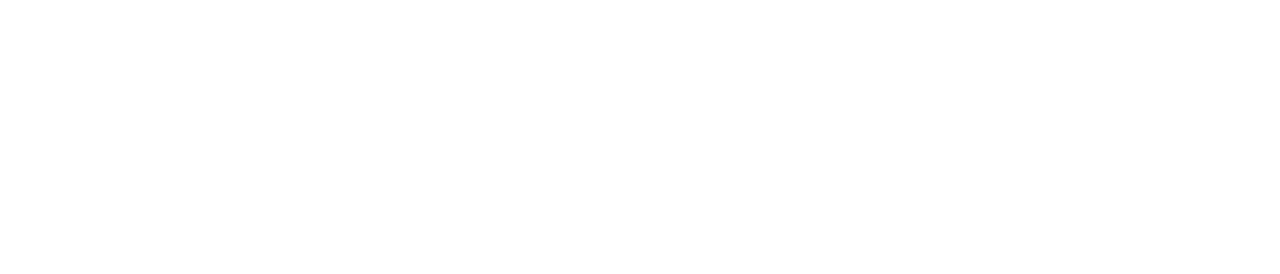
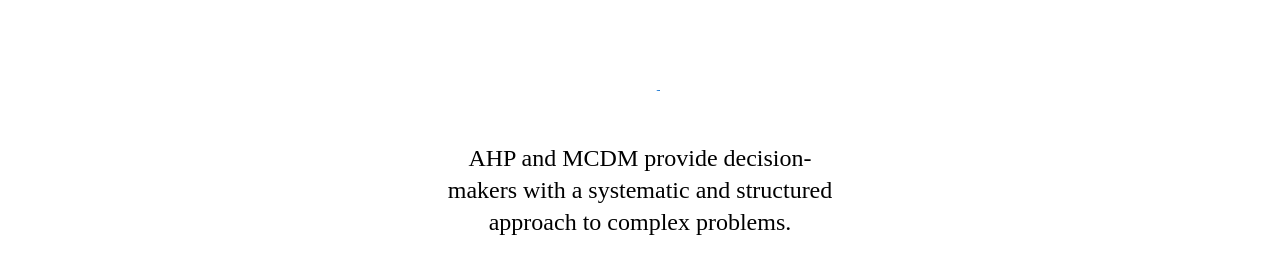
Before and after one commit to sukhmeetbawa/Awesome-AHP, a React (Vite) app in the folder frontend/: page / in a window 1280 px wide. Both pictures are taken after a click on the button "NEXT". Shown: the part 286-560 px from the top of the page. Built offline with nearby package versions, Linux system fonts and the light colour scheme; no server answers; a web font is replaced by a local one.

Commit message:
Add response page instead of using Form parent component

```diff
--- a/frontend/src/pages/Form.tsx
+++ b/frontend/src/pages/Form.tsx
@@ -1,11 +1,9 @@
 import { Step, StepLabel, Stepper } from "@mui/material";
-import axios from "axios";
-import { useEffect, useState } from "react";
-import { useCookies } from "react-cookie";
-import { parseAHPData } from "../utils/parseAHPData";
+import { useState } from "react";
 import AlternativeForm from "./Form/AlternativeForm";
 import BasicForm from "./Form/BasicForm";
 import CriteriaForm from "./Form/CriteriaForm";
+import Response from "./Form/Response";
 import Result from "./Form/Result";
 
 const Form = () => {
@@ -36,54 +34,12 @@ const Form = () => {
     //Step Counter
     const [step, setStep] = useState(1);
 
-    //API
-    const apiKey = useCookies(["api_key"]);
-    const apiUrl = import.meta.env.VITE_API_URL;
-
     //Functions
     const nextStep: () => void = () => {
         setStep(step + 1);
     };
 
-    useEffect(() => {
-        if (step === 2) getMatrices();
-    }, [step]);
-
-    const getMatrices = async () => {
-        try {
-            console.log(
-                `Sending request to API with criteria ${criteria} and alternatives ${alternatives} `,
-            );
-            const response = await axios.post<string>(
-                apiUrl || "http://localhost:5000" + "/open_ai_api",
-                {
-                    criterias: criteria.join(","),
-                    alternatives: alternatives.join(","),
-                    usecase: usecase,
-                    apikey: apiKey[0].api_key,
-                },
-                {
-                    headers: {
-                        "Content-Type": "application/json",
-                    },
-                },
-            );
-
-            console.log(response.data);
-            // const regex = /\{[\s\S]*\}$/;
-            const { criteriaMatrix, alternativeMatrices } = parseAHPData(
-                JSON.stringify(response.data),
-            );
-            setCriteriaMatrix(criteriaMatrix);
-            setAlternativeMatrices(alternativeMatrices);
-            console.log("Matrices recieved from API");
-            nextStep();
-        } catch (error) {
-            console.error("Error handling button press:", error);
-        }
-    };
-
-    //Renderingd
+    //Rendering
     return (
         <>
             <Stepper activeStep={step - 1} alternativeLabel>
@@ -100,6 +56,16 @@ const Form = () => {
                     setCriteria={setCriteria}
                     setAlternatives={setAlternatives}
                     setUsecase={setUsecase}
+                />
+            )}
+            {step == 2 && (
+                <Response
+                    criteria={criteria}
+                    alternatives={alternatives}
+                    usecase={usecase}
+                    setCriteriaMatrix={setCriteriaMatrix}
+                    setAlternativeMatrices={setAlternativeMatrices}
+                    nextStep={nextStep}
                 />
             )}
 
--- /dev/null
+++ b/frontend/src/pages/Form/Response.tsx
@@ -0,0 +1,150 @@
+import { Box, CircularProgress, Stack, Typography } from "@mui/material";
+import React, { useEffect, useState } from "react";
+import { useCookies } from "react-cookie";
+import { parseAHPData } from "../../utils/parseAHPData";
+
+interface ResponseProps {
+    criteria: string[];
+    alternatives: string[];
+    usecase: string;
+    setCriteriaMatrix: (criteriaMatrix: number[][]) => void;
+    setAlternativeMatrices: (alternativeMatrices: number[][][]) => void;
+    nextStep: () => void;
+}
+
+const Response: React.FC<ResponseProps> = ({
+    criteria,
+    alternatives,
+    usecase,
+    setCriteriaMatrix,
+    setAlternativeMatrices,
+    nextStep,
+}) => {
+    const apiKey = useCookies(["api_key"]);
+    const apiUrl = import.meta.env.VITE_API_URL;
+
+    const [randomFact, setRandomFact] = useState<string>("");
+
+    const getMatrices = async () => {
+        try {
+            console.log(
+                `Sending request to API with criteria ${criteria} and alternatives ${alternatives} `,
+            );
+            // const response = await axios.post<string>(
+            //     apiUrl || "http://localhost:5000" + "/open_ai_api",
+            //     {
+            //         criterias: criteria.join(","),
+            //         alternatives: alternatives.join(","),
+            //         usecase: usecase,
+            //         apikey: apiKey[0].api_key,
+            //     },
+            //     {
+            //         headers: {
+            //             "Content-Type": "application/json",
+            //         },
+            //     },
+            // );
+
+            // const data = response.data;
+            const data = {
+                criteria_comparison: {
+                    Safety: [1, 3, 5],
+                    Comfort: [1 / 3, 1, 3],
+                    Speed: [1 / 5, 1 / 3, 1],
+                },
+                alternative_comparison: {
+                    "Criterion Safety": {
+                        Mercedes: [1, 3, 5],
+                        BMW: [1 / 3, 1, 3],
+                        Audi: [1 / 5, 1 / 3, 1],
+                    },
+                    "Criterion Comfort": {
+                        Mercedes: [1, 2, 4],
+                        BMW: [1 / 2, 1, 2],
+                        Audi: [1 / 4, 1 / 2, 1],
+                    },
+                    "Criterion Speed": {
+                        Mercedes: [1, 1 / 3, 1 / 5],
+                        BMW: [3, 1, 1 / 3],
+                        Audi: [5, 3, 1],
+                    },
+                },
+            };
+
+            console.log(data);
+            // const regex = /\{[\s\S]*\}$/;
+            const { criteriaMatrix, alternativeMatrices } = parseAHPData(
+                JSON.stringify(data),
+            );
+            setCriteriaMatrix(criteriaMatrix);
+            setAlternativeMatrices(alternativeMatrices);
+
+            console.log("Matrices recieved from API");
+
+            setTimeout(() => {
+                nextStep();
+            }, 10000);
+        } catch (error) {
+            console.error("Error handling button press:", error);
+        }
+    };
+
+    const Facts: string[] = [
+        "AHP is a decision-making technique developed by Thomas Saaty in the 1970s.",
+        "AHP is used to prioritize and make decisions in complex, multi-criteria situations.",
+        "AHP uses pairwise comparisons to determine the relative importance of criteria and alternatives.",
+        "AHP is widely applied in fields like project management, finance, and healthcare.",
+        "Consistency in judgments is crucial in AHP to ensure reliable results.",
+        "MCDM is a broader field that includes AHP and other methods for multi-criteria decision analysis.",
+        "MCDM methods help decision-makers consider multiple criteria and conflicting objectives.",
+        "TOPSIS (Technique for Order Preference by Similarity to Ideal Solution) is a popular MCDM method.",
+        "ELECTRE (Elimination Et Choix Traduisant la Realité) is another MCDM technique for sorting alternatives.",
+        "Promethee is a MCDM method that ranks alternatives based on preference functions.",
+        "AHP and MCDM can be applied to various decision scenarios, such as supplier selection and product design.",
+        "MCDM aids in choosing the most suitable alternative when there are trade-offs between criteria.",
+        "AHP and MCDM provide decision-makers with a systematic and structured approach to complex problems.",
+        "In AHP, the eigenvalue method is used to calculate the principal eigenvector for weight determination.",
+        "Sensitivity analysis is performed in AHP and MCDM to assess the robustness of the chosen solution.",
+    ];
+
+    useEffect(() => {
+        getMatrices();
+    }, []);
+
+    useEffect(() => {
+        let currentFactIndex = Math.floor(Math.random() * Facts.length);
+        setRandomFact(Facts[currentFactIndex]);
+
+        const intervalId = setInterval(() => {
+            let nextFactIndex = currentFactIndex;
+            while (nextFactIndex === currentFactIndex) {
+                nextFactIndex = Math.floor(Math.random() * Facts.length);
+            }
+
+            setRandomFact(Facts[nextFactIndex]);
+            currentFactIndex = nextFactIndex;
+        }, 10000);
+
+        return () => clearInterval(intervalId);
+    }, []);
+
+    return (
+        <Stack
+            alignItems="center"
+            display="flex"
+            flexDirection="column"
+            justifyContent="center"
+            height="75vh"
+            spacing={4}
+        >
+            <CircularProgress />
+            <Box width="50vh">
+                <Typography variant="h5" textAlign="center">
+                    {randomFact}
+                </Typography>
+            </Box>
+        </Stack>
+    );
+};
+
+export default Response;
```
